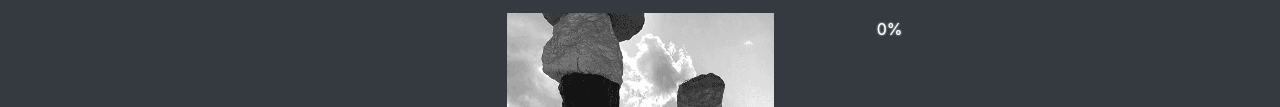
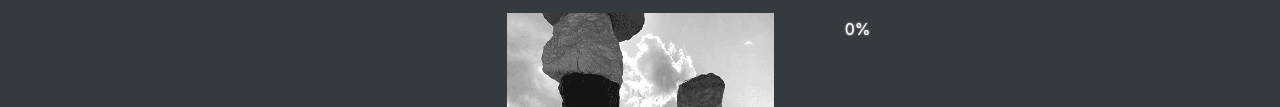
Before and after one commit to dougu1802/ctva461-portfolio, a plain HTML site: page portfolio.html in a window 1280 px wide. Shown: the part 630-737 px from the top of the page. Drawn offline with nearby package versions, Linux system fonts and the light colour scheme.

Commit message:
Margin
Add margin to progess percentage on eraser js

```diff
--- a/assets/styles/custom.css
+++ b/assets/styles/custom.css
@@ -223,6 +223,7 @@ a:link {
     pointer-events: none;
     z-index: 1;
     text-shadow: 0px 0px 2px #FFFFFF;
+    margin-right: 2rem;
 }
 
 
```
